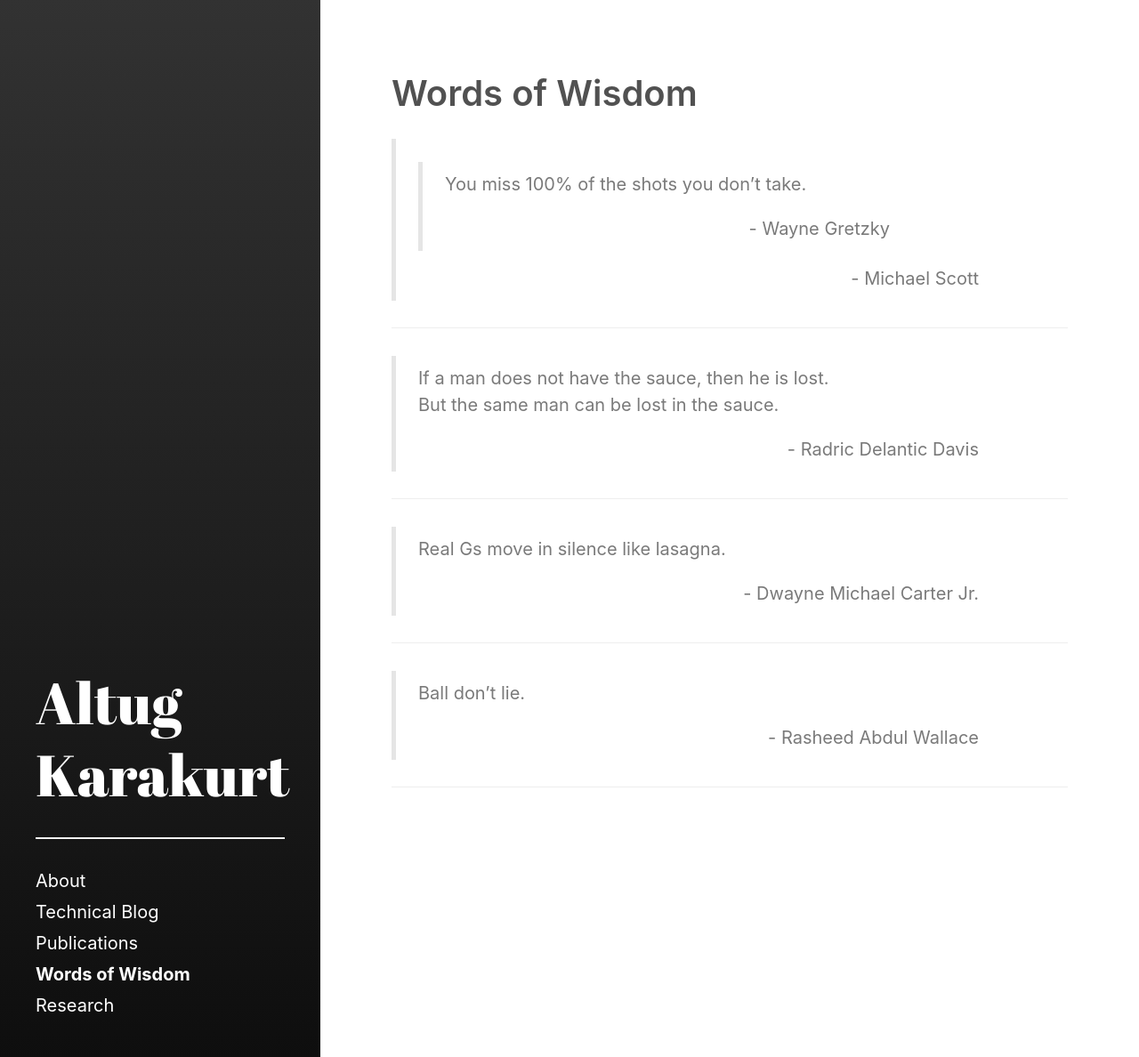
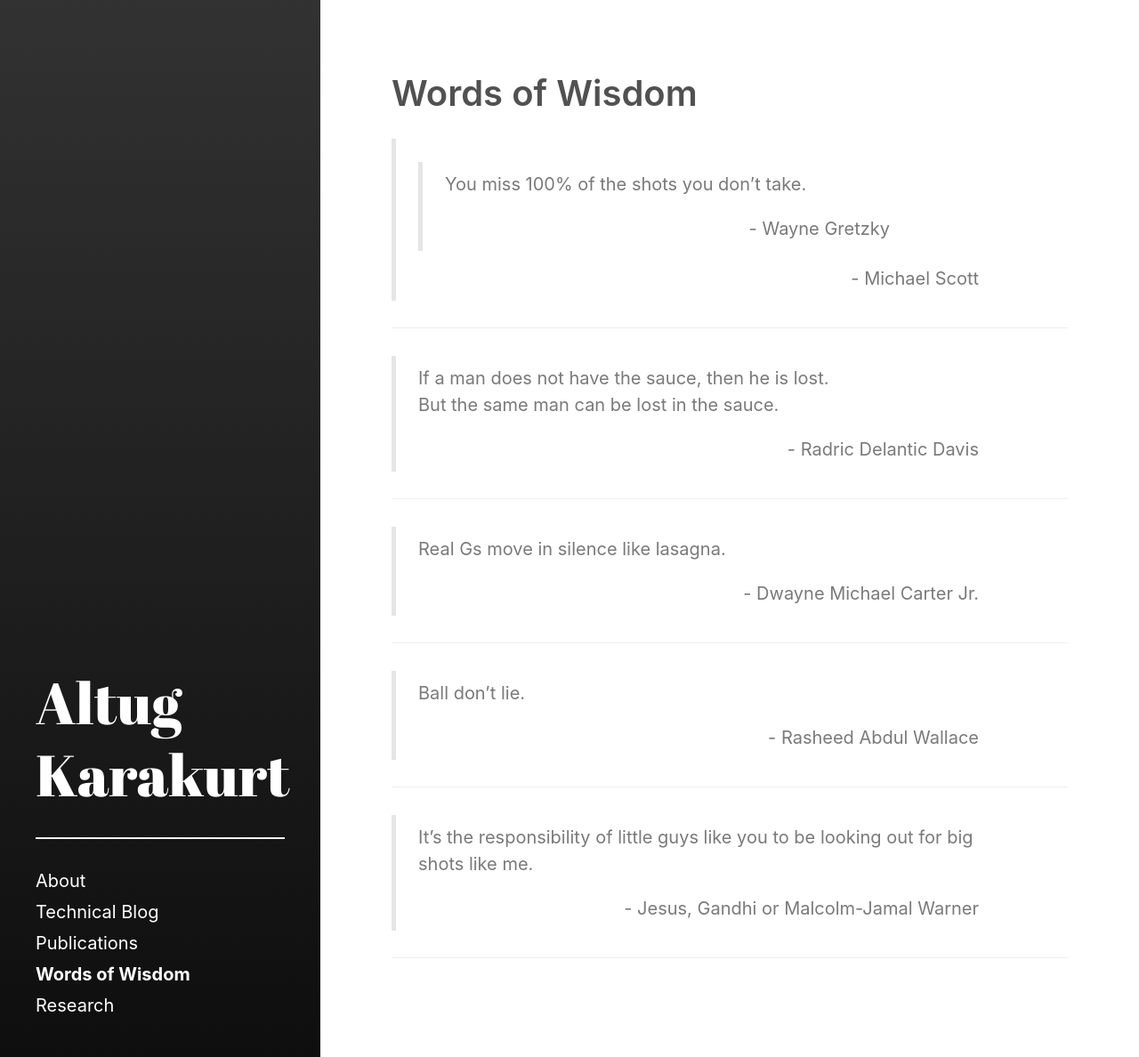
Before and after one commit to altugkarakurt/altugkarakurt.github.io, a Jekyll site: the page built from quotes.md, in a window 1280 px wide. Shown: the whole page at 89% size. Built offline with Jekyll 4.4.1, drawn with Linux system fonts in a browser that asks for light colours.

Commit message:
Update quotes.md

```diff
--- a/quotes.md
+++ b/quotes.md
@@ -18,3 +18,6 @@ sidebar_link: true
 > Ball don't lie.
 > <div style="text-align: right"> - Rasheed Abdul Wallace </div>
 <hr>
+> It’s the responsibility of little guys like you to be looking out for big shots like me.
+> <div style="text-align: right"> - Jesus, Gandhi or Malcolm-Jamal Warner </div>
+<hr>
```
